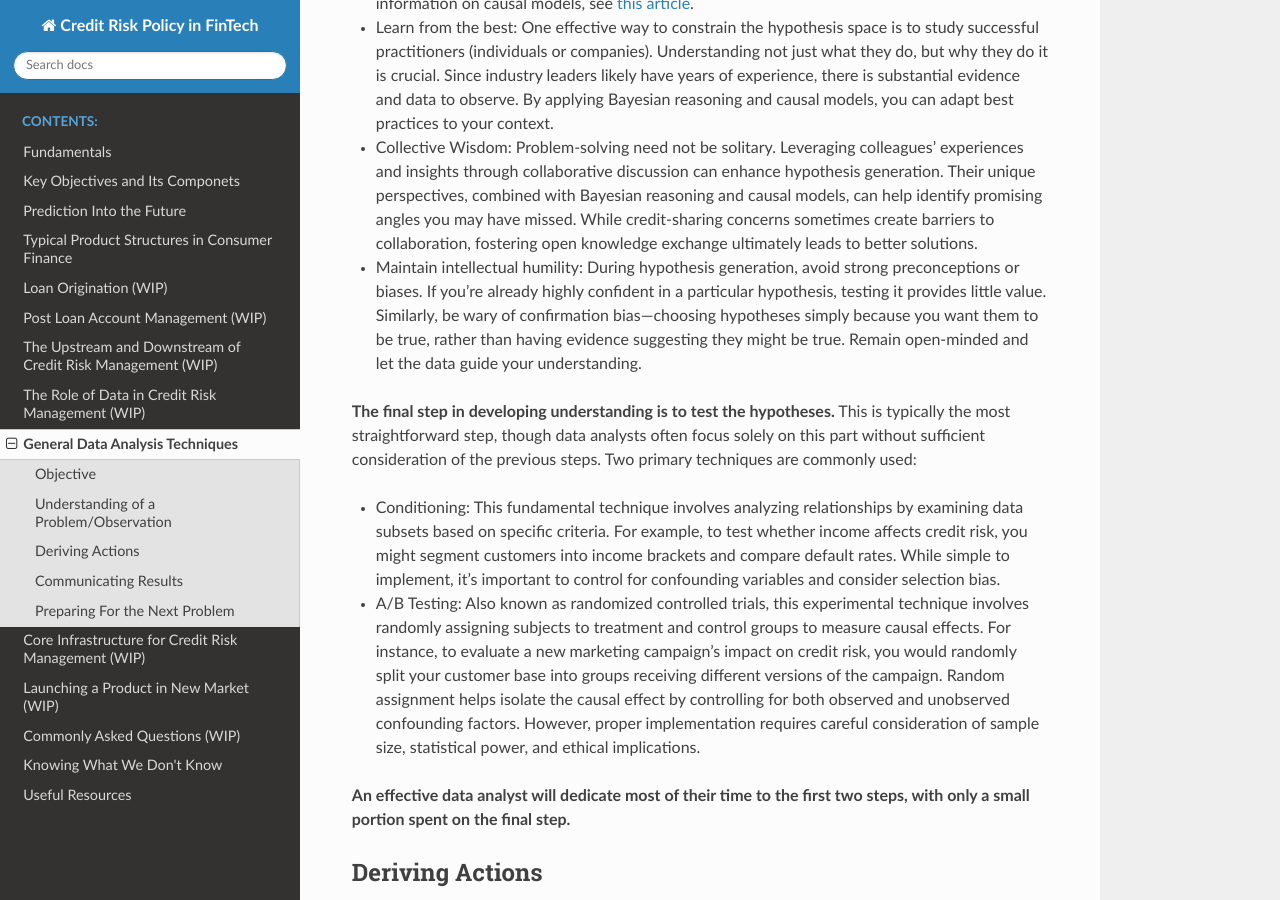
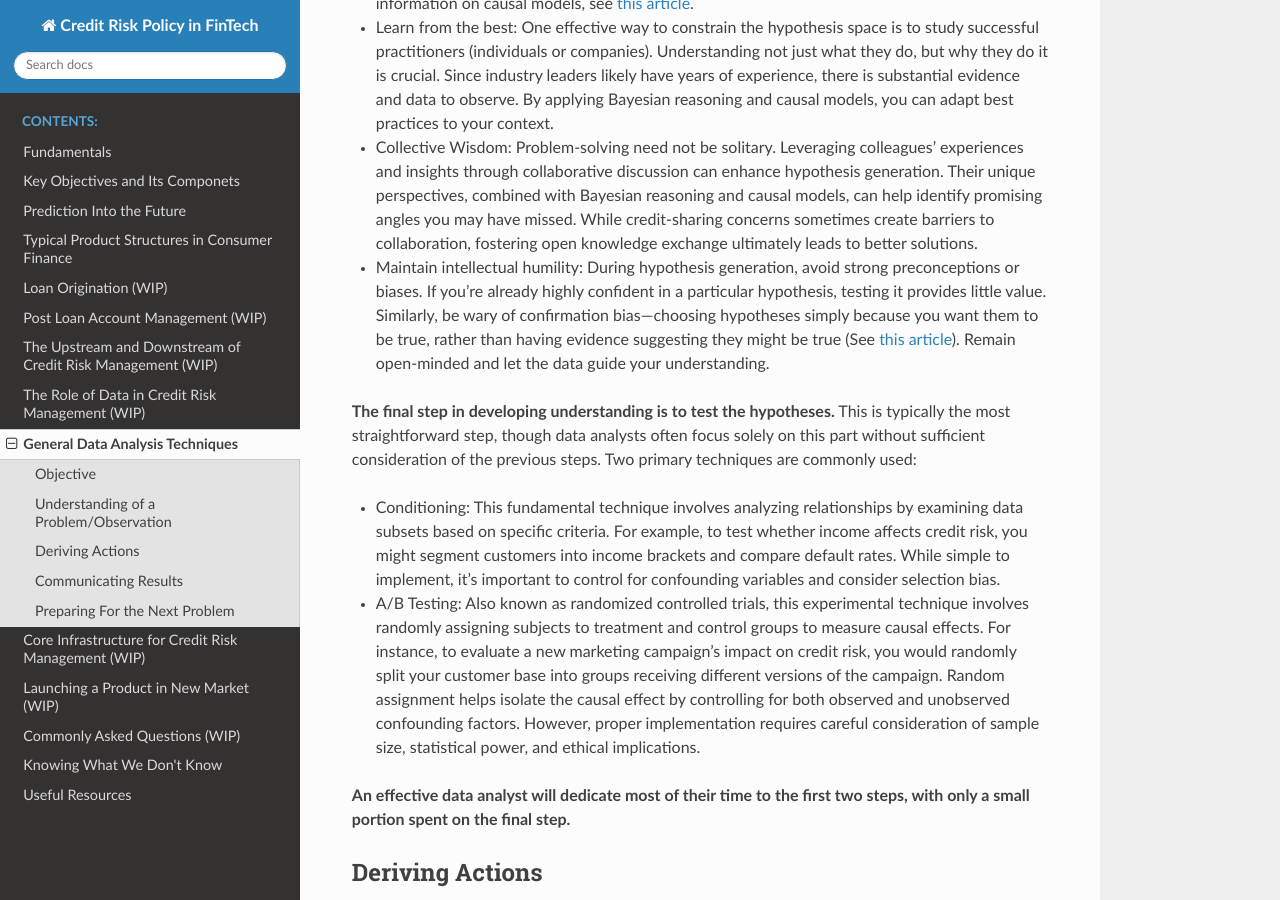
Before and after one commit to kychanbp/credit_risk_mgmt_fintech, a Sphinx documentation site: the page built from docs/source/data_analysis.md, in a window 1280 px wide and 900 px high, scrolled down 2416 px. Built offline with Sphinx 7.4.7 and the Read the Docs theme 3.1.0, drawn with Linux system fonts in a browser that asks for light colours.

Commit message:
add link

```diff
--- a/docs/source/data_analysis.md
+++ b/docs/source/data_analysis.md
@@ -49,7 +49,7 @@ Several approaches can help generate promising hypotheses:
 - Causal Models: While each problem you face may be new, you've accumulated experiences that build your "World Model." Common sense indicates a strong causal model of the world—you don't need someone to tell you that income affects credit risk. To develop your causal model, consider the advice above. Once you have a causal model in mind (which can be imperfect), you can generate hypotheses by reasoning through the relationships in your model. For more information on causal models, see [this article](../prediction/intervention_response).
 - Learn from the best: One effective way to constrain the hypothesis space is to study successful practitioners (individuals or companies). Understanding not just what they do, but why they do it is crucial. Since industry leaders likely have years of experience, there is substantial evidence and data to observe. By applying Bayesian reasoning and causal models, you can adapt best practices to your context.
 - Collective Wisdom: Problem-solving need not be solitary. Leveraging colleagues' experiences and insights through collaborative discussion can enhance hypothesis generation. Their unique perspectives, combined with Bayesian reasoning and causal models, can help identify promising angles you may have missed. While credit-sharing concerns sometimes create barriers to collaboration, fostering open knowledge exchange ultimately leads to better solutions.
-- Maintain intellectual humility: During hypothesis generation, avoid strong preconceptions or biases. If you're already highly confident in a particular hypothesis, testing it provides little value. Similarly, be wary of confirmation bias—choosing hypotheses simply because you want them to be true, rather than having evidence suggesting they might be true. Remain open-minded and let the data guide your understanding.
+- Maintain intellectual humility: During hypothesis generation, avoid strong preconceptions or biases. If you're already highly confident in a particular hypothesis, testing it provides little value. Similarly, be wary of confirmation bias—choosing hypotheses simply because you want them to be true, rather than having evidence suggesting they might be true (See [this article](https://www.lesswrong.com/posts/34XxbRFe54FycoCDw/the-bottom-line)). Remain open-minded and let the data guide your understanding.
 
 **The final step in developing understanding is to test the hypotheses.** This is typically the most straightforward step, though data analysts often focus solely on this part without sufficient consideration of the previous steps. Two primary techniques are commonly used:
 
```
